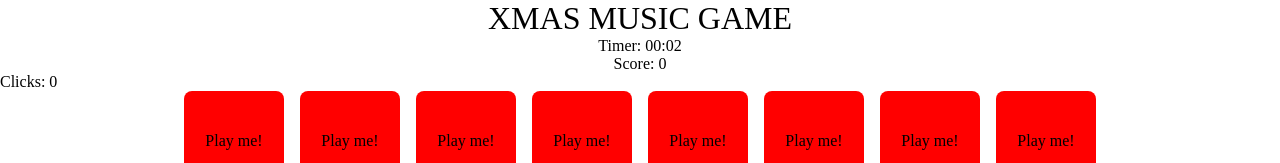
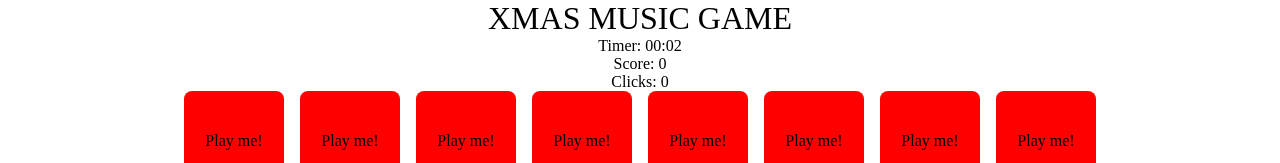
Before and after one commit to vapppu/christmas-project, a React (Vite) app: page / in a window 1280 px wide. Both pictures are taken after a click on the button "Easy". Shown: the top 163 px of the page. Built offline with nearby package versions, Linux system fonts and the light colour scheme.

Commit message:
Center click counter

```diff
--- a/src/App.css
+++ b/src/App.css
@@ -53,13 +53,10 @@ img {
   align-items: center;
   justify-content: center;
 }
-h1 {
-  text-align: center;
-}
-.timer {
-  text-align: center;
-}
-.score {
+h1,
+.timer,
+.score,
+.clicks {
   text-align: center;
 }
 
```
